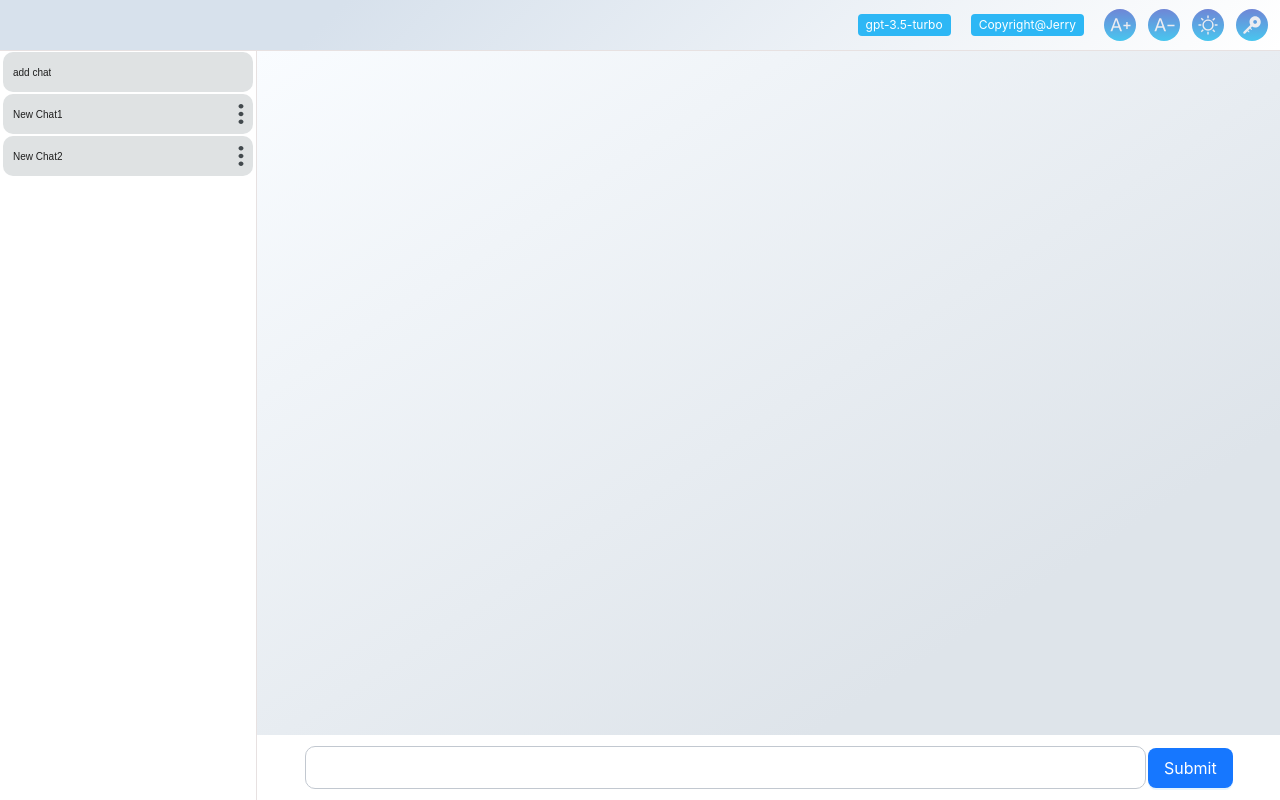
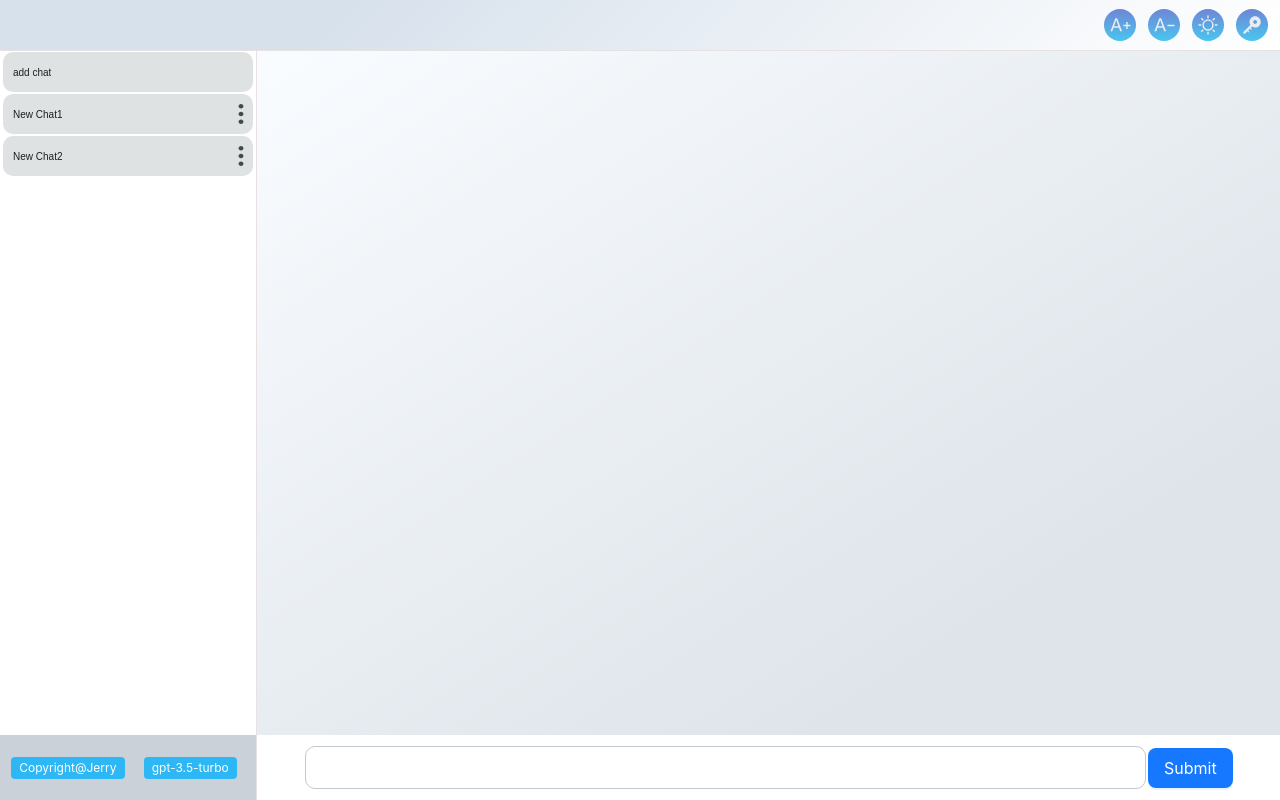
Before and after one commit to jerry0chou/chat-gpt-web, a React (Create React App) app: page / in a window 1280 px wide. Built offline with nearby package versions, Linux system fonts and the light colour scheme.

Commit message:
feat: add tag to the bottom of side menu

```diff
--- a/src/components/Header/Header.tsx
+++ b/src/components/Header/Header.tsx
@@ -1,8 +1,7 @@
 import React, {useState} from "react";
 import './index.css'
 import MyModal from "../Modal/Modal";
-import {apiModelName} from "../../util/constanst";
-import {LoadingOutlined, SyncOutlined} from '@ant-design/icons';
+import {LoadingOutlined} from '@ant-design/icons';
 import {useAppDispatch} from "../../hooks/storeHooks";
 import {setFontSize, setTheme, Theme} from "../../store/reducer/header";
 import useAllStates from "../../hooks/useAllStates";
@@ -57,11 +56,6 @@ export default function Header() {
             <div className="icon-container">
                 <FontPlusIcon  size={23} theme={theme} onClick={() => onItemClick(FontOperation.FontPlus)}/>
             </div>
-            <Tag color={'#2db7f5'}>Copyright@Jerry</Tag>
-            <Tag color={'#2db7f5'}>{apiModelName}</Tag>
-            {
-                loading ? <SyncOutlined spin/> : <div/>
-            }
             <MyModal isOpen={visible} close={() => setVisible(false)}/>
         </HeaderContainer>)
 }
--- /dev/null
+++ b/src/components/TagContainer/TagContainer.tsx
@@ -0,0 +1,17 @@
+import React from "react";
+import {Tag} from "antd";
+import {apiModelName} from "../../util/constanst";
+import {PositionTag} from "./css";
+import useAllStates from "../../hooks/useAllStates";
+
+function TagContainer(){
+    const {theme} = useAllStates()
+    return(
+        <PositionTag theme={theme}>
+            <Tag color={'#2db7f5'}>Copyright@Jerry</Tag>
+            <Tag color={'#2db7f5'}>{apiModelName}</Tag>
+        </PositionTag>
+    )
+}
+
+export default TagContainer;
--- /dev/null
+++ b/src/components/TagContainer/css.tsx
@@ -0,0 +1,15 @@
+import React from "react";
+import {Theme} from "../../store/reducer/header";
+import styled from "styled-components";
+
+export const PositionTag = styled.div<{ theme: Theme }>`
+    position: fixed;
+    width: 256px;
+    height: 65px;
+    bottom: 0;
+    display: flex;
+    flex-direction: row;
+    justify-content: space-evenly;
+    align-items: center;
+    background-color: ${p => p.theme === Theme.day ? '#cbd1d9' : '#041527'};
+`
--- a/src/views/SideMenu.tsx
+++ b/src/views/SideMenu.tsx
@@ -2,13 +2,14 @@ import React, {useEffect, useState} from 'react';
 import './views.css'
 import {MailOutlined, PlusOutlined} from '@ant-design/icons';
 import type {MenuProps, MenuTheme} from 'antd';
-import {Menu} from 'antd';
+import {Menu, Tag} from 'antd';
 import useAllStates from "../hooks/useAllStates";
 import {useAppDispatch} from "../hooks/storeHooks";
 import {deleteTab, MenuItem, setCurrentTabKey, setMenuList} from "../store/reducer/menu";
 import {updateChatListFromLocalStorage} from "../store/reducer/chat";
 import {SideMainContainer} from "./css";
 import SideMenuItem from "../components/SideMenuItem/SideMenuItem";
+import TagContainer from "../components/TagContainer/TagContainer";
 const NewChat = {
     label: 'New Chat',
     key: '0',
@@ -74,6 +75,7 @@ export default function SideMenu() {
             <SideMenuItem id={'1'} key={1} isActive={false} type={"add"} text={"add chat"} emitItemClick={onItemClick}/>
             <SideMenuItem id={'2'} key={2} isActive={true} text={"New Chat1"} emitItemClick={onItemClick}/>
             <SideMenuItem id={'3'} key={3} isActive={true} text={"New Chat2"} emitItemClick={onItemClick}/>
+            <TagContainer/>
         </SideMainContainer>
     )
 }
```
